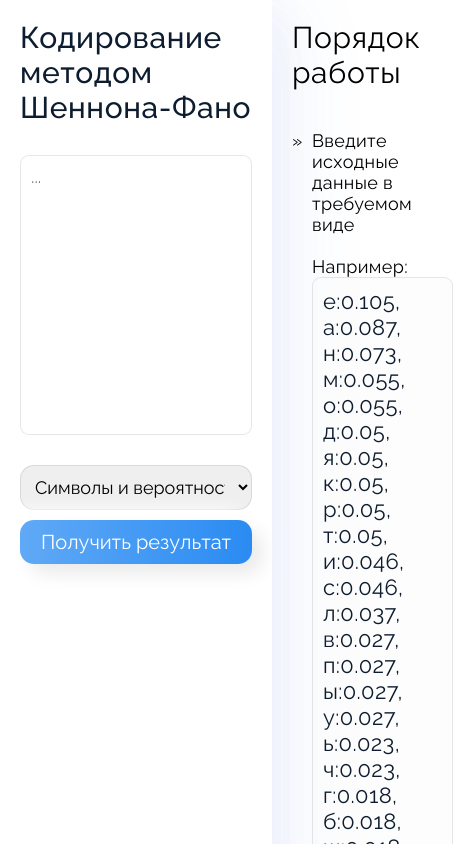
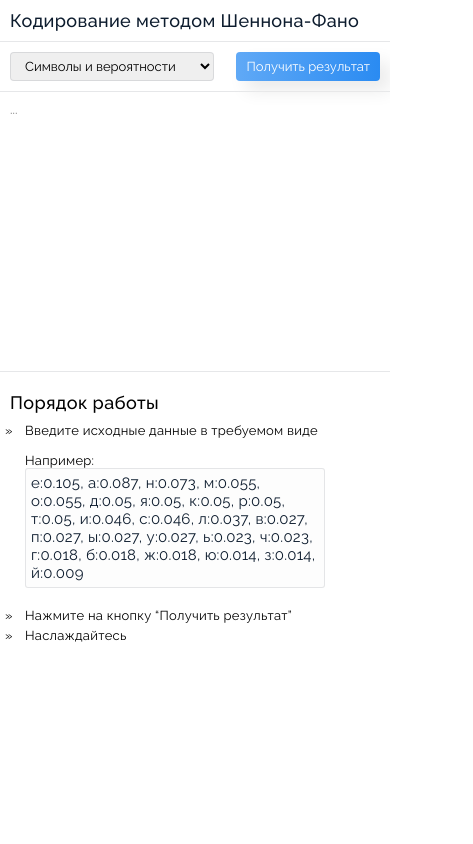
Before and after one commit to sweettyylad/TIEncrypt, a React (Create React App) app: page / in a window 390 px wide. Shown: the top 844 px of the page, 473 px wide, since content can reach past the window. Built offline with nearby package versions, Linux system fonts and the light colour scheme.

Commit message:
mobile adaptive

```diff
--- a/src/Components/App.js
+++ b/src/Components/App.js
@@ -1,4 +1,4 @@
-import { useEffect, useState } from 'react';
+import { useEffect } from 'react';
 
 import Left from './Left/Left';
 import Right from './Right/Right';
--- a/src/Components/App.scss
+++ b/src/Components/App.scss
@@ -1,4 +1,114 @@
-@media (max-width: 1698px) {
+@media (max-width: 768px) {
+  .app {
+    flex-direction: column;
+    &-left,
+    &-right {
+      padding: 0;
+      width: 100%;
+    }
+    &-left {
+      gap: 0;
+      min-width: 0;
+      box-shadow: none;
+      &__text {
+        order: 1;
+        padding: 10px;
+        width: 100%;
+        font-size: 18px;
+        font-weight: 500;
+        border-bottom: 1px solid rgba(13, 28, 46, 0.1);
+        //box-shadow: 14p x 0px 25px rgba(86, 128, 248, 0.04),
+        //  35px 0px 70px rgba(86, 128, 248, 0.05),
+        //  23px 5.61404px 50px rgba(0, 0, 0, 0.06);
+        z-index: 10;
+        br {
+          display: none;
+        }
+      }
+      &__textarea {
+        font-size: 13px;
+        order: 3;
+        border-radius: 0;
+        border: none;
+        border-bottom: 1px solid rgba(13, 28, 46, 0.1);
+      }
+      &__controls {
+        border-bottom: 1px solid rgba(13, 28, 46, 0.1);
+        order: 2;
+        padding: 10px;
+        gap: 10px;
+        justify-content: space-between;
+        &-button,
+        &-select {
+          border-radius: 4px;
+          font-size: 13px;
+          padding: 5px 10px;
+        }
+        &-button {
+        }
+        &-select {
+          width: 55%;
+        }
+      }
+    }
+    &-right {
+      padding: 10px 0;
+      flex-direction: column;
+      gap: 15px;
+      &-content {
+        &__caption {
+          padding: 10px;
+          width: 100%;
+          font-size: 18px;
+          font-weight: 500;
+          margin: 0;
+        }
+        ul {
+          padding: 0 0 0 5px;
+          li {
+            font-size: 13px;
+          }
+        }
+        #variableText {
+          max-width: 300px;
+          border-radius: 3px;
+          padding: 5px;
+          font-size: 15px;
+        }
+
+        &__title {
+          font-size: 14px;
+        }
+        &__result {
+          max-height: 350px;
+          border-bottom: 1px solid rgba(13, 28, 46, 0.1);
+          &-item {
+            font-size: 14px;
+          }
+        }
+        &__controls {
+          margin: 0;
+          padding: 10px;
+          gap: 10px;
+        }
+        &__additional-group {
+          margin-bottom: 5px;
+          padding: 10px;
+          span {
+            font-size: 13px;
+          }
+        }
+        &__subcaption {
+          font-size: 15px;
+          font-weight: 500;
+          padding-bottom: 5px;
+        }
+      }
+    }
+  }
+}
+
+@media (min-width: 768px) and (max-width: 1698px) {
   .app {
     &-left,
     &-right {
--- a/src/Components/Encryptor.js
+++ b/src/Components/Encryptor.js
@@ -80,13 +80,11 @@ class Encryptor {
     switch (this.getSelectValue()) {
       case 0:
         return this.SAPToArray(str);
-        break;
       case 1:
         return this.SACToArray(str);
-        break;
       case 2:
         return this.SToArray(str);
-        break;
+      default:
     }
   }
 
--- a/src/Components/Left/Left.js
+++ b/src/Components/Left/Left.js
@@ -7,9 +7,9 @@ function Left(props) {
   return (
     <div className="app-left">
       <h1 className="app-left__text">
-        Кодирование
+        Кодирование&nbsp;
         <br />
-        методом
+        методом&nbsp;
         <br />
         Шеннона-Фано
       </h1>
--- a/src/Components/Right/Right.js
+++ b/src/Components/Right/Right.js
@@ -1,4 +1,4 @@
-import React, { useEffect, useState } from 'react';
+import React from 'react';
 
 import './Right.scss';
 const InitialContent = () => {
```
